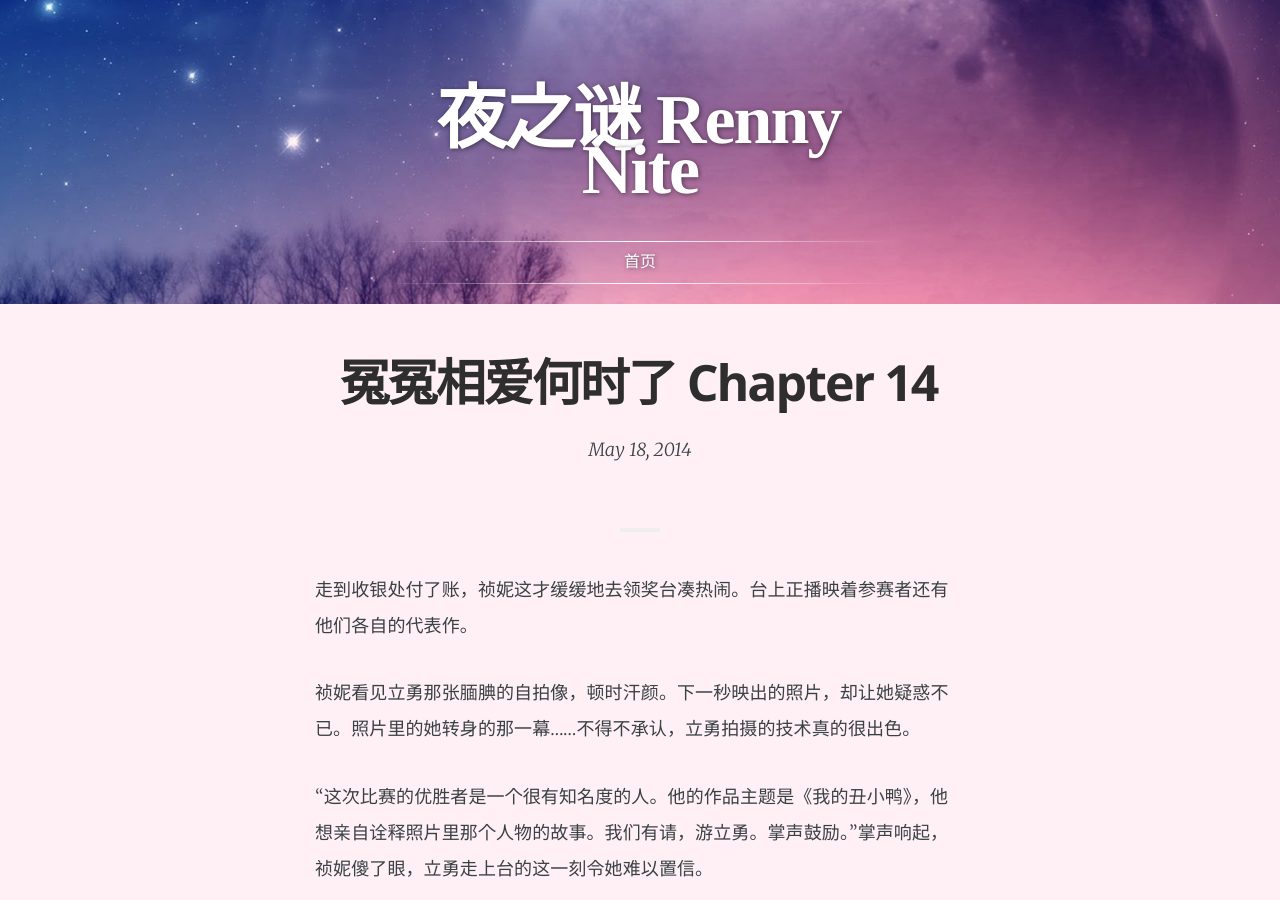
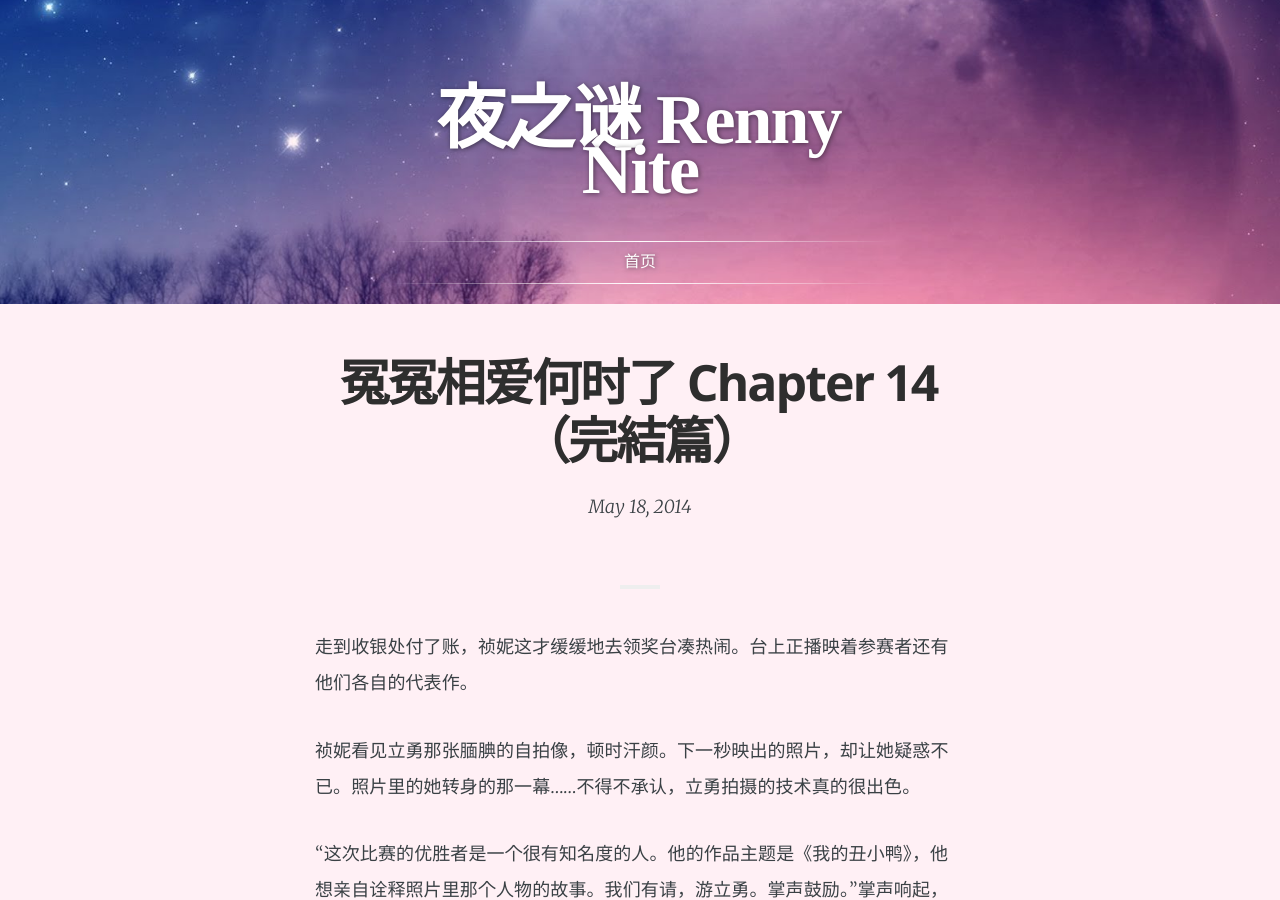
Before and after one commit to RennyNite0924/RennyNite0924.github.io, a Jekyll site: the page built from _posts/2014-05-18-the-sins-of-love-14.md, in a window 1280 px wide and 900 px high. Built offline with Jekyll 4.4.1, drawn with Linux system fonts in a browser that asks for light colours; nearby versions of some CDN libraries; some web fonts are replaced.

Commit message:
Update 2014-05-18-the-sins-of-love-14.md

```diff
--- a/_posts/2014-05-18-the-sins-of-love-14.md
+++ b/_posts/2014-05-18-the-sins-of-love-14.md
@@ -1,6 +1,6 @@
 ---
 layout: post
-title: 冤冤相爱何时了 Chapter 14
+title: 冤冤相爱何时了 Chapter 14 （完結篇）
 date: 2014-05-18 23:00:00 +0800
 category: Novels
 ---
```
